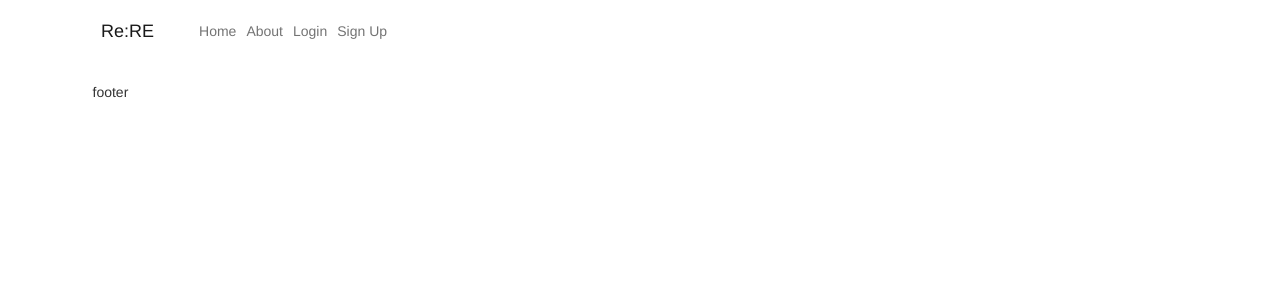
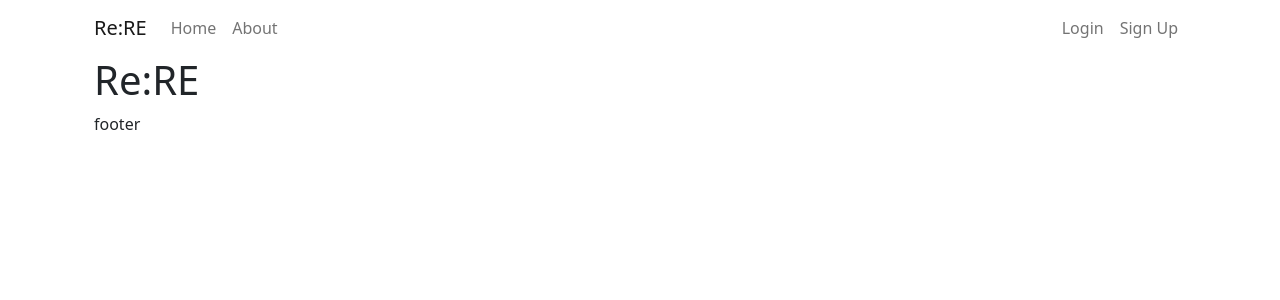
Before and after one commit to bvcage/rere, a React (Create React App) app: page / in a window 1280 px wide. Shown: the top 300 px of the page. Built offline with nearby package versions, Linux system fonts and the light colour scheme.

Commit message:
setup home page

```diff
--- /dev/null
+++ b/src/routes/Home.js
@@ -0,0 +1,12 @@
+import React from 'react'
+import { Container } from 'react-bootstrap'
+
+function Home (props) {
+  return (
+    <Container>
+      <h1>Re:RE</h1>
+    </Container>
+  )
+}
+
+export default Home
```
Also changed, not shown: src/App.js (+5 -2 lines).
